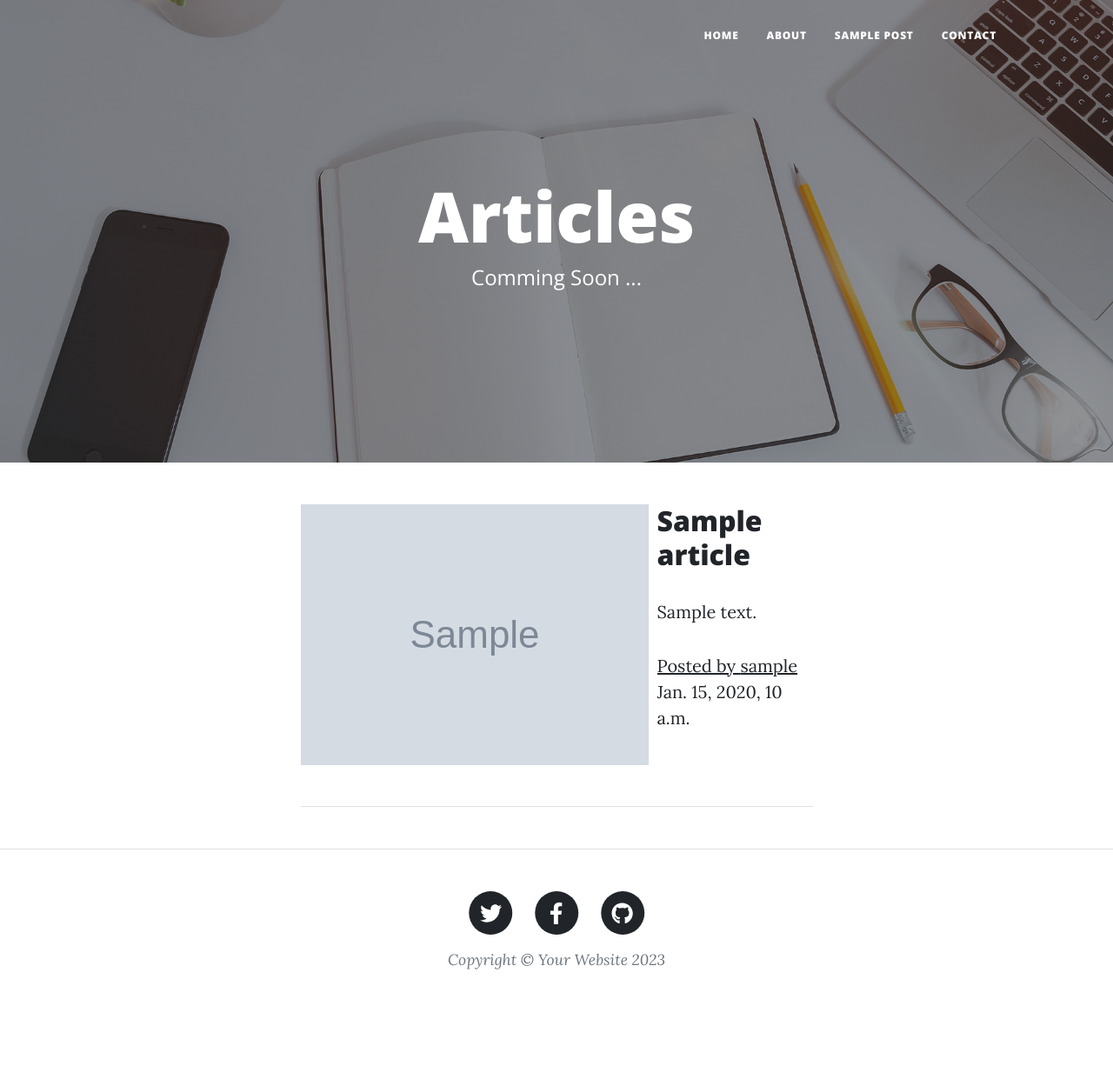
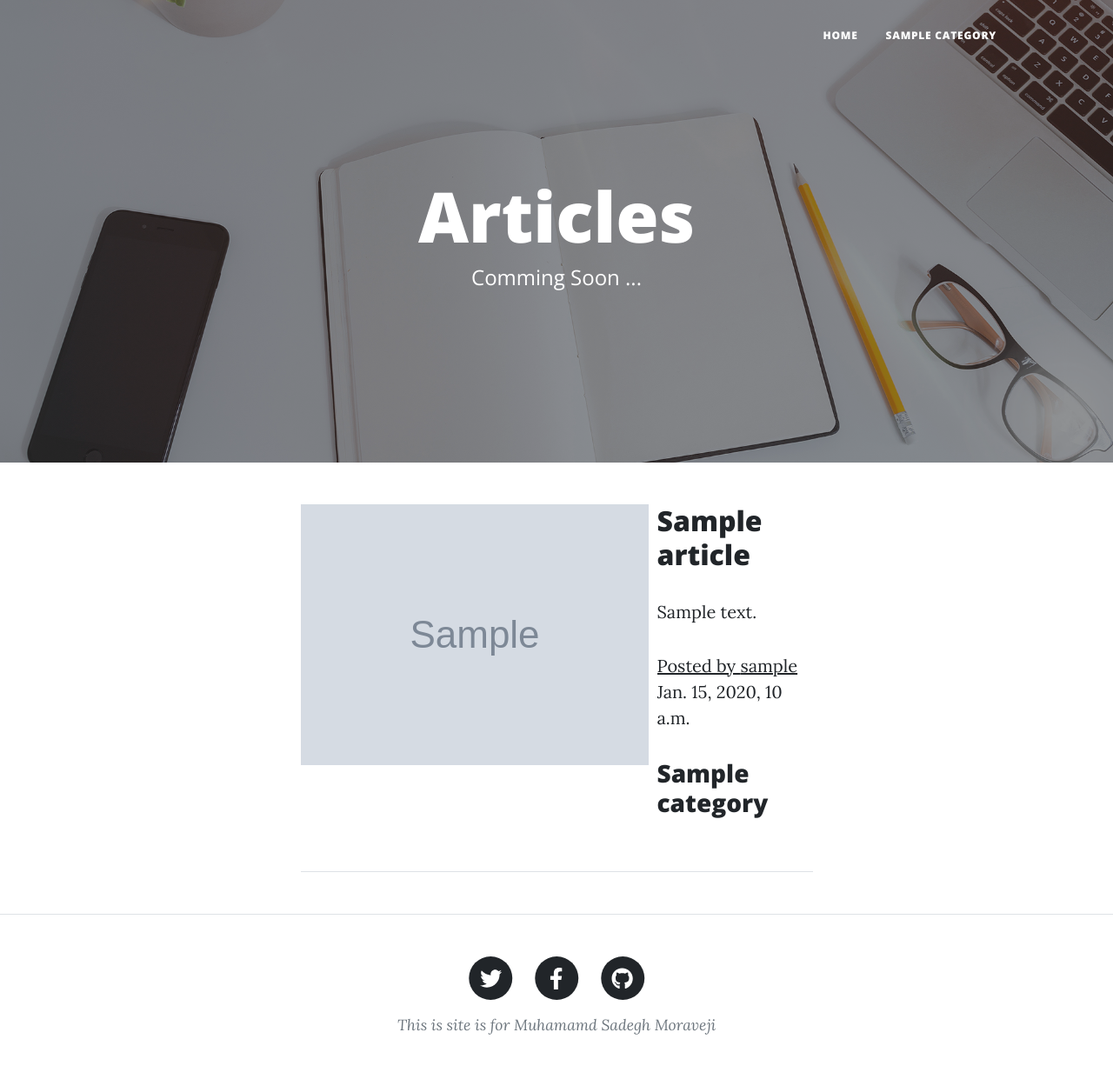
Before and after one commit to Ms-moraveji1973/Article, a Django app: page / in a window 1280 px wide. Shown: the whole page at 87% size. Before the commit the page ends 1115 px from the top, so only its background shows below. Run offline with Django 4.2, Linux system fonts and the light colour scheme; tables that the repository leaves empty hold one stand-in row (values such as "Sample post"); grey boxes marked "Sample" are stand-in pictures; some libraries are stand-ins or nearby versions.

Commit message:
category templatetags

```diff
--- a/article/models.py
+++ b/article/models.py
@@ -31,3 +31,4 @@ class Article(models.Model):
     class Meta:
         verbose_name = ' مقاله'
         verbose_name_plural = 'مقاله ها'
+        ordering = ['-date']
--- /dev/null
+++ b/article/templatetags/poll_extras.py
@@ -0,0 +1,13 @@
+from django import template
+from ..models import Category
+register = template.Library()
+
+@register.simple_tag
+def test():
+    return "Hello World!"
+
+@register.inclusion_tag("partials/category_navbar.html")
+def category_navbar():
+    return {
+        'category' : Category.objects.filter(status=True)
+    }
--- a/article/views.py
+++ b/article/views.py
@@ -1,6 +1,6 @@
 from django.shortcuts import render
 from django.views.generic import ListView , DetailView
-from .models import Article
+from .models import Article , Category
 # Create your views here.
 
 class ArticleList(ListView):
@@ -9,6 +9,12 @@ class ArticleList(ListView):
     template_name = 'artilce/article_list.html'
     context_object_name = 'articles'
 
+    def get_context_data(self, **kwargs):
+        context = super(ArticleList , self).get_context_data()
+        context['category'] = Category.objects.all()
+        return context
+
+
 
 class ArticleDetail(DetailView):
     model = Article
--- a/config/settings.py
+++ b/config/settings.py
@@ -37,6 +37,7 @@ INSTALLED_APPS = [
     'django.contrib.sessions',
     'django.contrib.messages',
     'django.contrib.staticfiles',
+    'article.templatetags',
     'article',
     'sorl.thumbnail',
 ]
--- a/templates/article/article_list.html
+++ b/templates/article/article_list.html
@@ -38,12 +38,20 @@
                         <h2 class="post-title">{{ art.title }}</h2>
                         <p class="post-subtitle">{{ art.description|truncatewords:"3" }}</p>
                         <p class="post-meta"> Posted by <a href="#!"> {{ art.auther }} </a> {{ art.date }} </p>
+                        <h3>
+                           {% for cat in art.category.all %}
+                           	{{ cat.title }}
+                           {% endfor %}
+
+
+                        </h3>
                     </div>
                 </a>
             </div>
             <br>
 
-        {% endfor %}
+            {% endfor %}
+
 
 
             <!-- Divider-->
--- a/templates/base.html
+++ b/templates/base.html
@@ -1,5 +1,5 @@
 {% load static %}
-
+{% load poll_extras %}
 <!DOCTYPE html>
 
 <html lang="en">
@@ -8,7 +8,7 @@
         <meta name="viewport" content="width=device-width, initial-scale=1, shrink-to-fit=no" />
         <meta name="description" content="" />
         <meta name="author" content="" />
-        <title>{% block title %}{% endblock  %}</title>
+        <title>{% block title %}{% endblock  %} </title>
         <link rel="icon" type="image/x-icon" href="{% static 'assets/favicon.ico' %}" />
         <!-- Font Awesome icons (free version)-->
         <script src="https://use.fontawesome.com/releases/v6.3.0/js/all.js" crossorigin="anonymous"></script>
@@ -27,14 +27,7 @@
                     Menu
                     <i class="fas fa-bars"></i>
                 </button>
-                <div class="collapse navbar-collapse" id="navbarResponsive">
-                    <ul class="navbar-nav ms-auto py-4 py-lg-0">
-                        <li class="nav-item"><a class="nav-link px-lg-3 py-3 py-lg-4" href=" {% url 'ArticleList' %}">Home</a></li>
-                        <li class="nav-item"><a class="nav-link px-lg-3 py-3 py-lg-4" href="#">About</a></li>
-                        <li class="nav-item"><a class="nav-link px-lg-3 py-3 py-lg-4" href="#">Sample Post</a></li>
-                        <li class="nav-item"><a class="nav-link px-lg-3 py-3 py-lg-4" href="#">Contact</a></li>
-                    </ul>
-                </div>
+                {% category_navbar %}
             </div>
         </nav>
         <!-- Page Header-->
@@ -75,7 +68,7 @@
                                 </a>
                             </li>
                         </ul>
-                        <div class="small text-center text-muted fst-italic">Copyright &copy; Your Website 2023</div>
+                        <div class="small text-center text-muted fst-italic">This is site is for Muhamamd Sadegh Moraveji</div>
                     </div>
                 </div>
             </div>
--- /dev/null
+++ b/templates/partials/category_navbar.html
@@ -0,0 +1,11 @@
+<div class="collapse navbar-collapse" id="navbarResponsive">
+    <ul class="navbar-nav ms-auto py-4 py-lg-0">
+        <li class="nav-item"><a class="nav-link px-lg-3 py-3 py-lg-4" href=" {% url 'ArticleList' %}">Home</a></li>
+        {% for cat in category  %}
+            <li class="nav-item">
+                <a class="nav-link px-lg-3 py-3 py-lg-4" href="#">{{ cat.title }}</a>
+            </li>
+
+        {% endfor %}
+    </ul>
+</div>
```
Also changed, not shown: article/templatetags/__init__.py (added).
